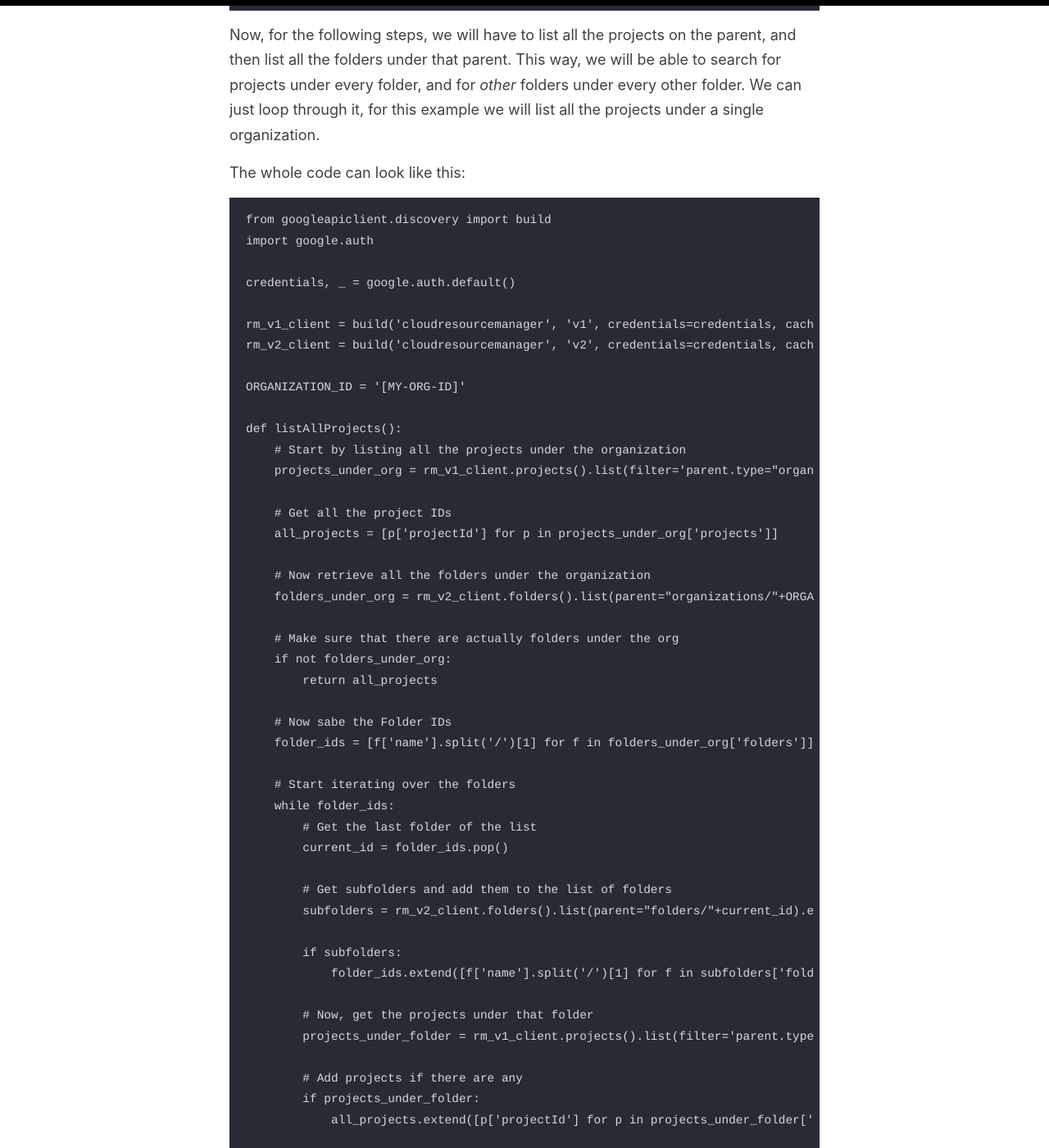
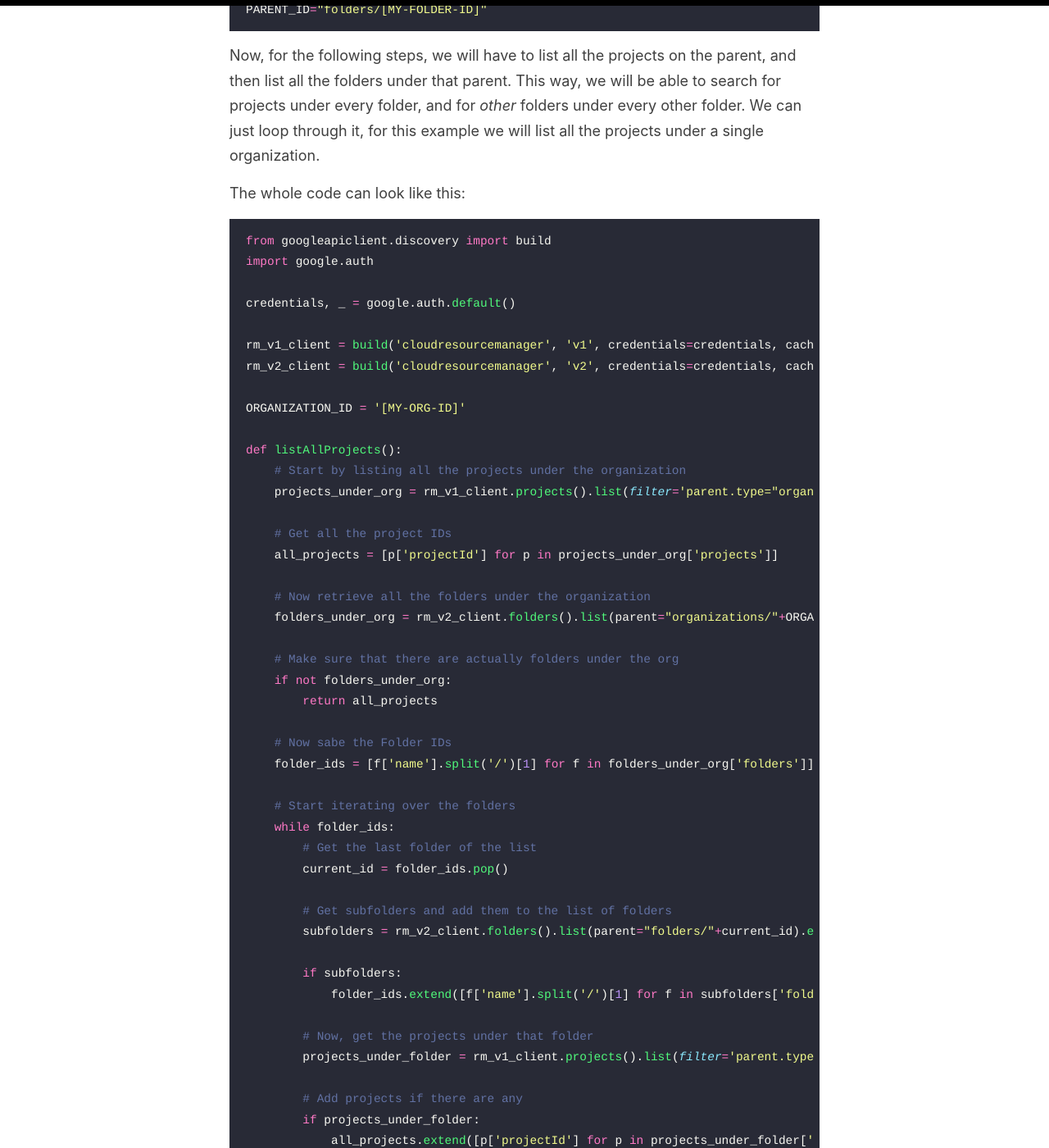
Before and after one commit to joangro/joangro.github.io, a Jekyll site: the page built from _posts/2020-02-03-resource-manager-list-all-projects.md, in a window 1280 px wide and 1400 px high, scrolled down 3044 px. Shown: the whole window at 82% size. Built offline with Jekyll 4.4.1, drawn with Linux system fonts in a browser that asks for light colours; some of the changed text lies outside the part shown.

Commit message:
Update 2020-02-03-resource-manager-list-all-projects.md

````diff
--- a/_posts/2020-02-03-resource-manager-list-all-projects.md
+++ b/_posts/2020-02-03-resource-manager-list-all-projects.md
@@ -23,7 +23,8 @@ So that means that if we have visibility on more than one organization, we will
 You might think to use some flag to filter the organization that we want. Let's use the same command again, but this time we will filter by a specific Organization ID:
 
 ```
-gcloud projects list --filter 'parent.type="organization" AND parent.id="[MY-ORGANIZATION-ID]"'
+gcloud projects list \
+    --filter 'parent.type="organization" AND parent.id="[MY-ORGANIZATION-ID]"'
 
 ```
 
@@ -51,7 +52,7 @@ export GOOGLE_APPLICATION_CREDENTIALS=/absolute-path-to-my-key/key.json
 
 Then, we can start to write our code with:
 
-```
+```python
 from googleapiclient.discovery import build
 import google.auth
 
@@ -65,7 +66,7 @@ Now, we will need to use the `googleapiclient` module to create our API clients.
 
 The code will follow up like this:
 
-```
+```python
 rm_v1_client = build('cloudresourcemanager', 'v1', credentials=credentials, cache_discovery=False)
 
 rm_v2_client = build('cloudresourcemanager', 'v2', credentials=credentials, cache_discovery=False)
@@ -73,13 +74,13 @@ rm_v2_client = build('cloudresourcemanager', 'v2', credentials=credentials, cach
 
 Now, in the code we have to put the **parent** that we want to use to list all of our projects. For example, if it's an organization, do this:
 
-```
+```python
 PARENT_ID="organizations/[MY-ORGANIZATION-ID]"
 ```
 
 If it's a folder, instead add this:
 
-```
+```python
 PARENT_ID="folders/[MY-FOLDER-ID]"
 ```
 
@@ -87,7 +88,8 @@ Now, for the following steps, we will have to list all the projects on the paren
 
 
 The whole code can look like this:
-```
+
+```python
 from googleapiclient.discovery import build
 import google.auth
 
````
